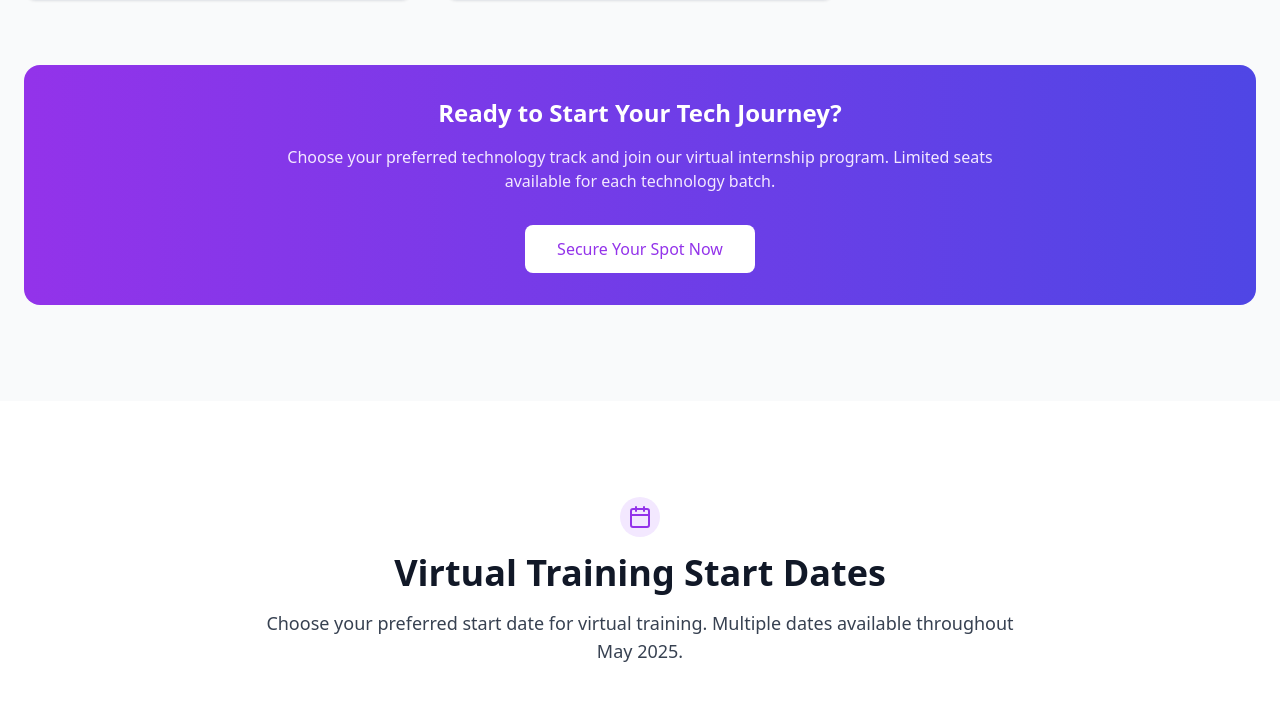
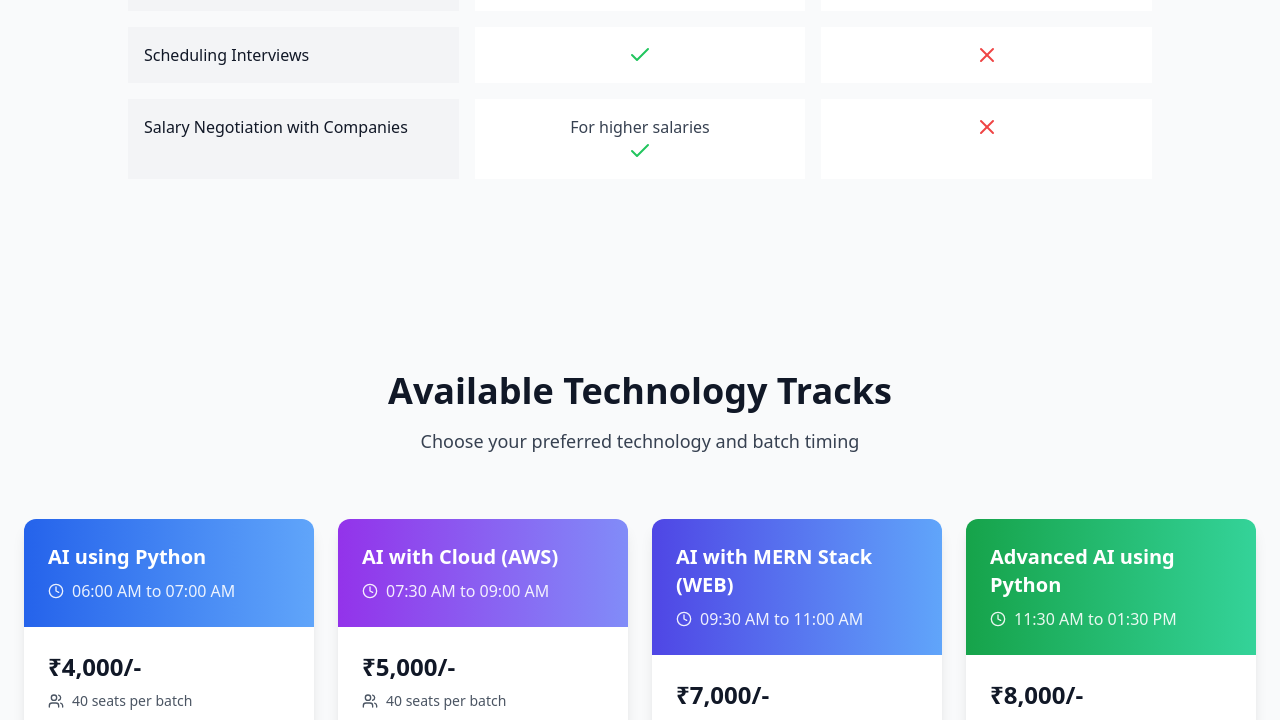
Before and after one commit to Brainovisionsolution/internships, a React (Vite) app: page /online in a window 1280 px wide. Shown: the part 3049-3769 px from the top of the page. Built offline with nearby package versions, Linux system fonts and the light colour scheme.

Commit message:
Update OnlineInternship.tsx
changes updated

```diff
--- a/src/pages/OnlineInternship.tsx
+++ b/src/pages/OnlineInternship.tsx
@@ -12,12 +12,17 @@ import Technologies from '../sections/Technologies';
 import Certificates from '../sections/Certificates';
 import AboutUs from '../sections/AboutUs';
 import OnlineRegistration from '../sections/OnlineRegistration';
+import WhyJoinUs from '../sections/WhyJoinUs';
+import TechnologyCards from '../sections/TechnologyCards';
+
 
 const OnlineInternship: React.FC = () => {
   return (
     <Layout>
       <OnlineHeroSection />
       <ProgramHighlights isOnline={true} />
+      <WhyJoinUs isOnline={true} />
+      <TechnologyCards isOnline={true} />
       <TechnologyOverview />
       <BatchDates isOnline={true} />
       <BatchTimings isOnline={true} />
```
